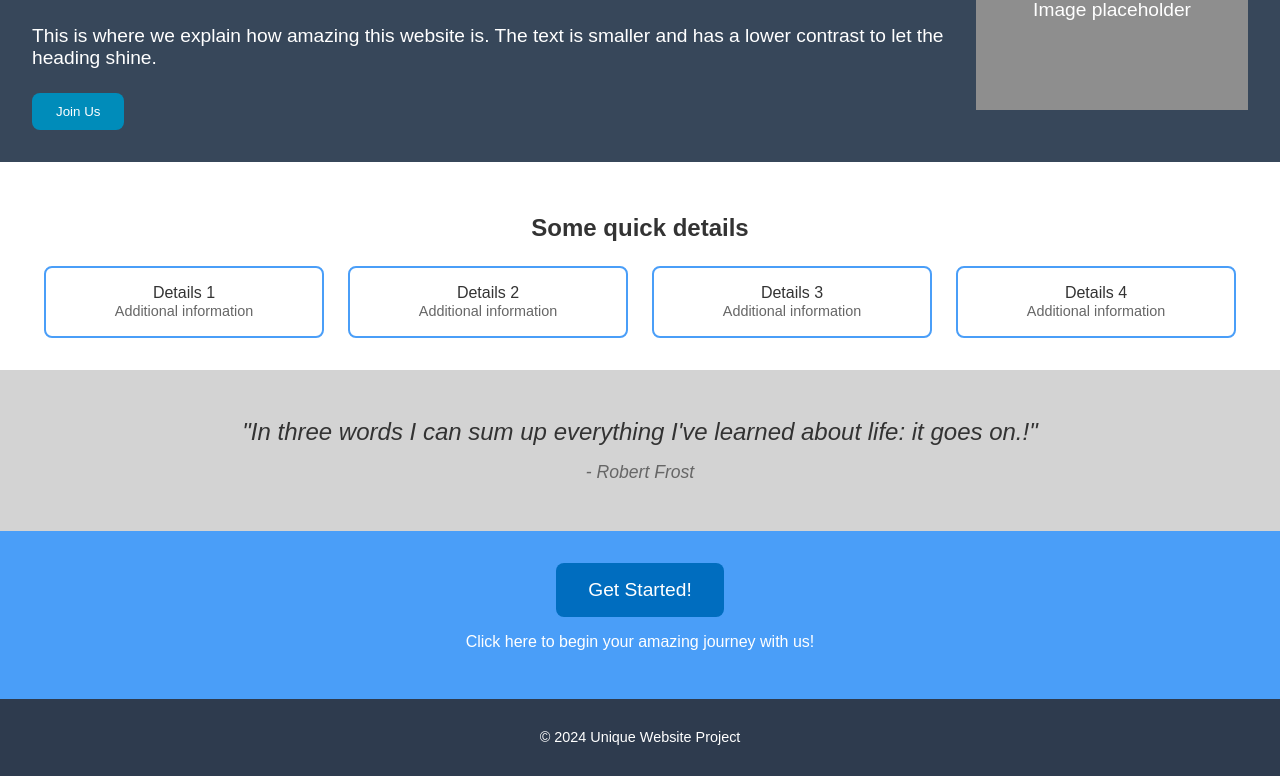
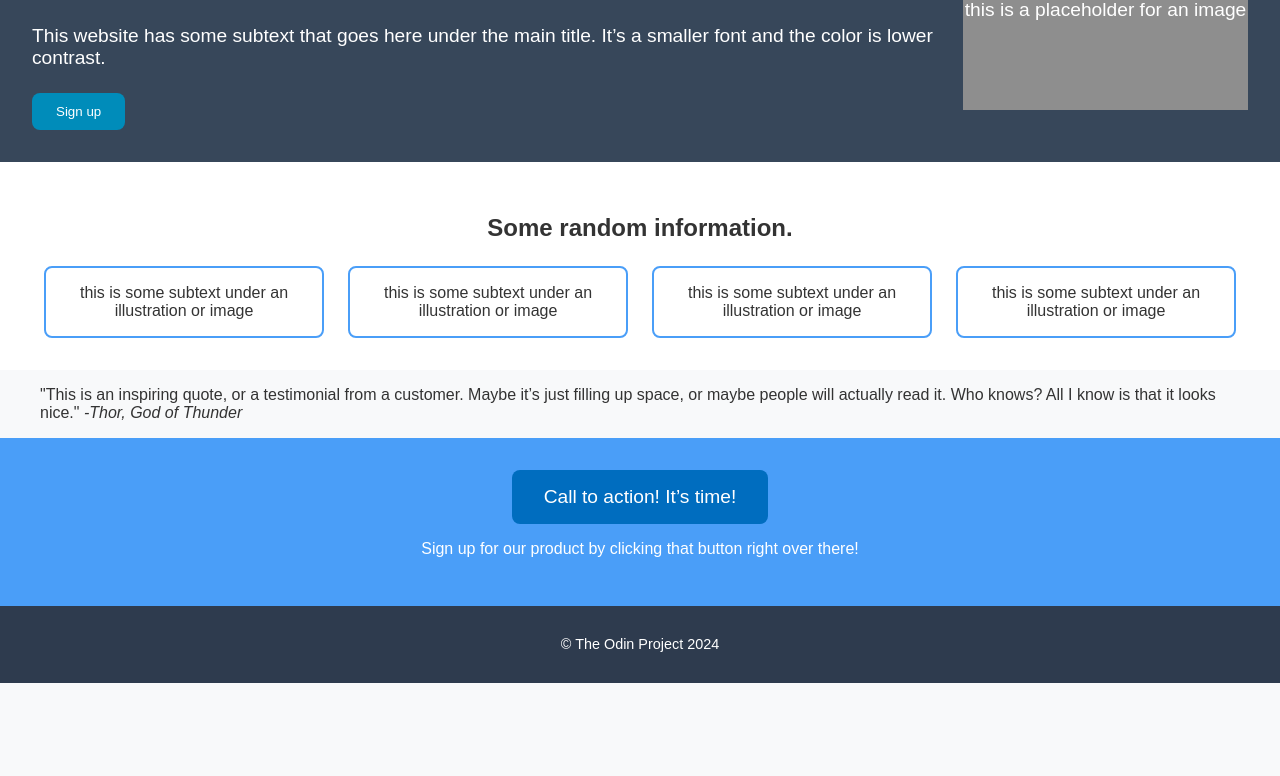
Before and after one commit to RashadHummatov85/Landing-page-project, a plain HTML site: page index.html in a window 1280 px wide. Shown: the part 202-978 px from the top of the page. After the commit the page ends 885 px from the top, so only its background shows below. Drawn offline with Linux system fonts and the light colour scheme.

Commit message:
Update index.html

```diff
--- a/index.html
+++ b/index.html
@@ -3,7 +3,7 @@
 <head>
     <meta charset="UTF-8">
     <meta name="viewport" content="width=device-width, initial-scale=1.0">
-    <title>Unique Awesome Website</title>
+    <title>Stylish Website</title>
     <link rel="stylesheet" href="styles.css">
 </head>
 <body>
@@ -18,39 +18,39 @@
 
     <section class="main-section">
         <div class="main-content">
-            <h1>This website is cool</h1>
-            <p>This is where we explain how amazing this website is. The text is smaller and has a lower contrast to let the heading shine.</p>
-            <button class="signup-btn">Join Us</button>
+            <h1>This website is awesome</h1>
+            <p>This website has some subtext that goes here under the main title. It’s a smaller font and the color is lower contrast.</p>
+            <button class="signup-btn">Sign up</button>
         </div>
         <div class="image-placeholder">
-            <p>Image placeholder</p>
+            <p>this is a placeholder for an image</p>
         </div>
     </section>
 
     <section class="info-section">
-        <h2>Some quick details</h2>
+        <h2>Some random information.</h2>
         <div class="info-boxes">
-            <div class="info-box">Details 1<br><span>Additional information</span></div>
-            <div class="info-box">Details 2<br><span>Additional information</span></div>
-            <div class="info-box">Details 3<br><span>Additional information</span></div>
-            <div class="info-box">Details 4<br><span>Additional information</span></div>
+            <div class="info-box">this is some subtext under an illustration or image</div>
+            <div class="info-box">this is some subtext under an illustration or image</div>
+            <div class="info-box">this is some subtext under an illustration or image</div>
+            <div class="info-box">this is some subtext under an illustration or image</div>
         </div>
     </section>
 
-    <section class="testimonial-section">
+    <section class="quote-section">
         <blockquote>
-            "In three words I can sum up everything I've learned about life: it goes on.!"
-            <cite>- Robert Frost </cite>
+            "This is an inspiring quote, or a testimonial from a customer. Maybe it’s just filling up space, or maybe people will actually read it. Who knows? All I know is that it looks nice."
+            <cite>-Thor, God of Thunder</cite>
         </blockquote>
     </section>
 
     <section class="cta-section">
-        <button class="cta-btn">Get Started!</button>
-        <p>Click here to begin your amazing journey with us!</p>
+        <button class="cta-btn">Call to action! It’s time!</button>
+        <p>Sign up for our product by clicking that button right over there!</p>
     </section>
 
     <footer>
-        <p>&copy; 2024 Unique Website Project</p>
+        <p>&copy; The Odin Project 2024</p>
     </footer>
 </body>
 </html>
```
